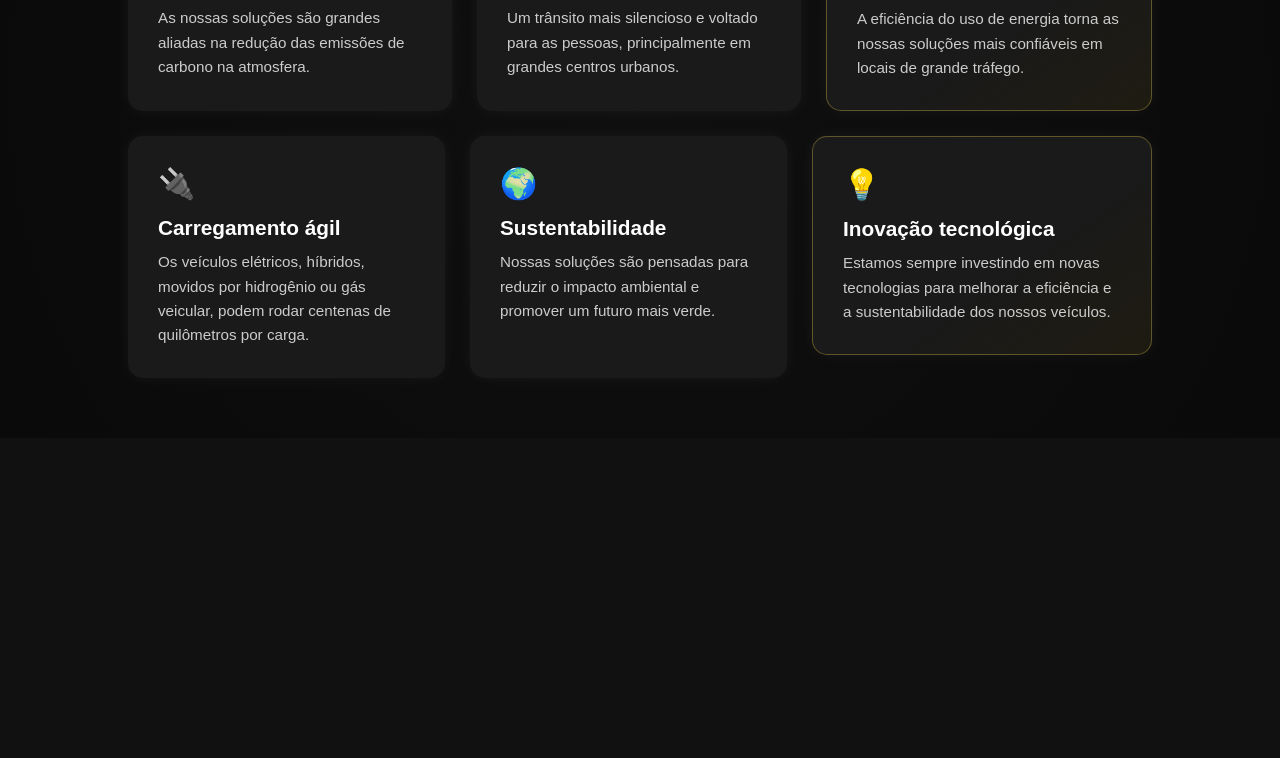
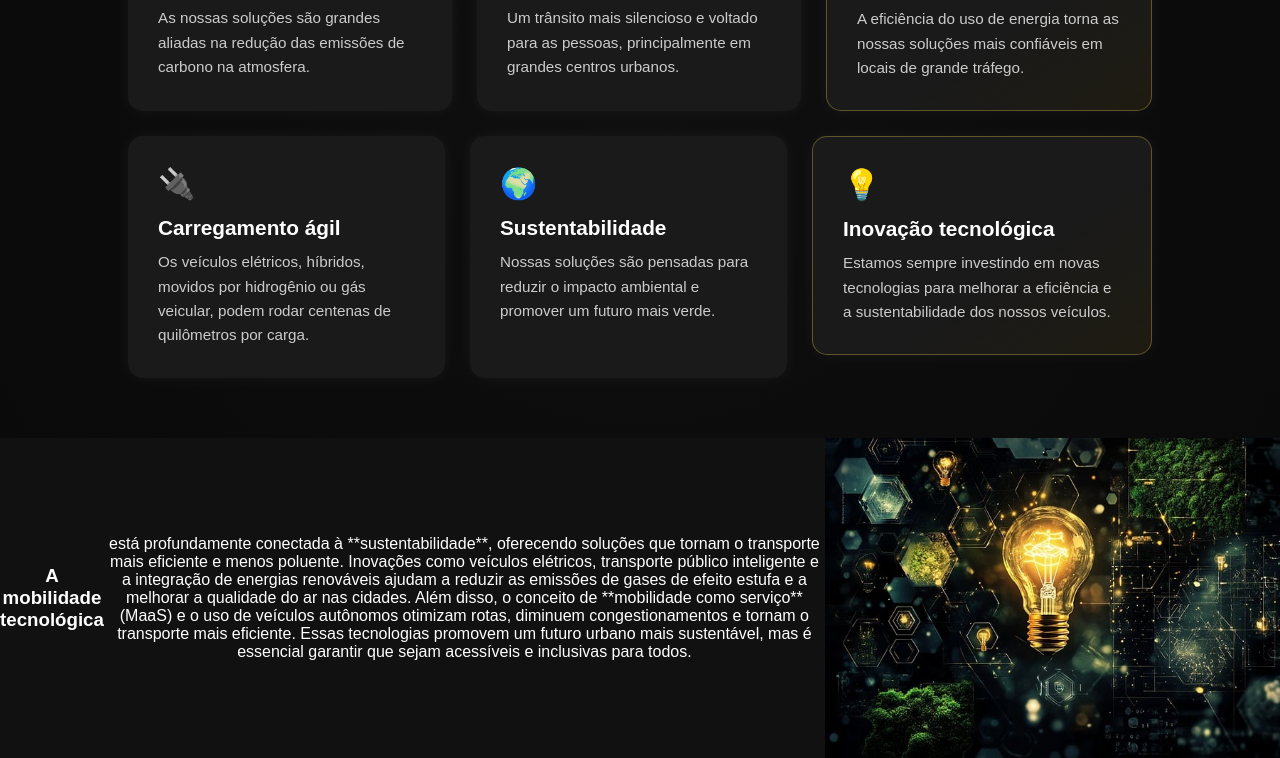
Before and after one commit to bevenutti/Trabalho, a plain HTML site: page index.html in a window 1280 px wide. Shown: the part 771-1529 px from the top of the page. Before the commit the page ends 1209 px from the top, so only its background shows below. Drawn offline with Linux system fonts and the light colour scheme.

Commit message:
trabalhoquinta

```diff
--- a/index.html
+++ b/index.html
@@ -128,7 +128,19 @@
 
     </section>
 
+    <section class="section-03">
+        <h3 id="texto">A mobilidade tecnológica </h3>
 
+          <p> está profundamente conectada à **sustentabilidade**, oferecendo soluções que
+            tornam o transporte mais eficiente e menos poluente. Inovações como veículos elétricos, transporte público
+            inteligente e a integração de energias renováveis ajudam a reduzir as emissões de gases de efeito estufa e a
+            melhorar a qualidade do ar nas cidades. Além disso, o conceito de **mobilidade como serviço** (MaaS) e o uso
+            de veículos autônomos otimizam rotas, diminuem congestionamentos e tornam o transporte mais eficiente. Essas
+            tecnologias promovem um futuro urbano mais sustentável, mas é essencial garantir que sejam acessíveis e
+            inclusivas para todos.</p>
+
+<img src="imagem/ai-generated-9358941_640.jpg" alt="">
+    </section>
 </body>
 
 </html>
--- a/style.css
+++ b/style.css
@@ -88,3 +88,22 @@ body {
         align-items: center;
     }
 }
+
+.section-03{
+display: flex;
+justify-content: center;
+align-items: center;
+text-align: center;
+}
+
+h3{
+display: flex;
+justify-content: center;
+align-items: center;
+text-align: center;
+}
+
+img{
+    width: 30rem;
+    height: 20rem;
+}
```
Also changed, not shown: imagem/ai-generated-9358941_640.jpg (added).
